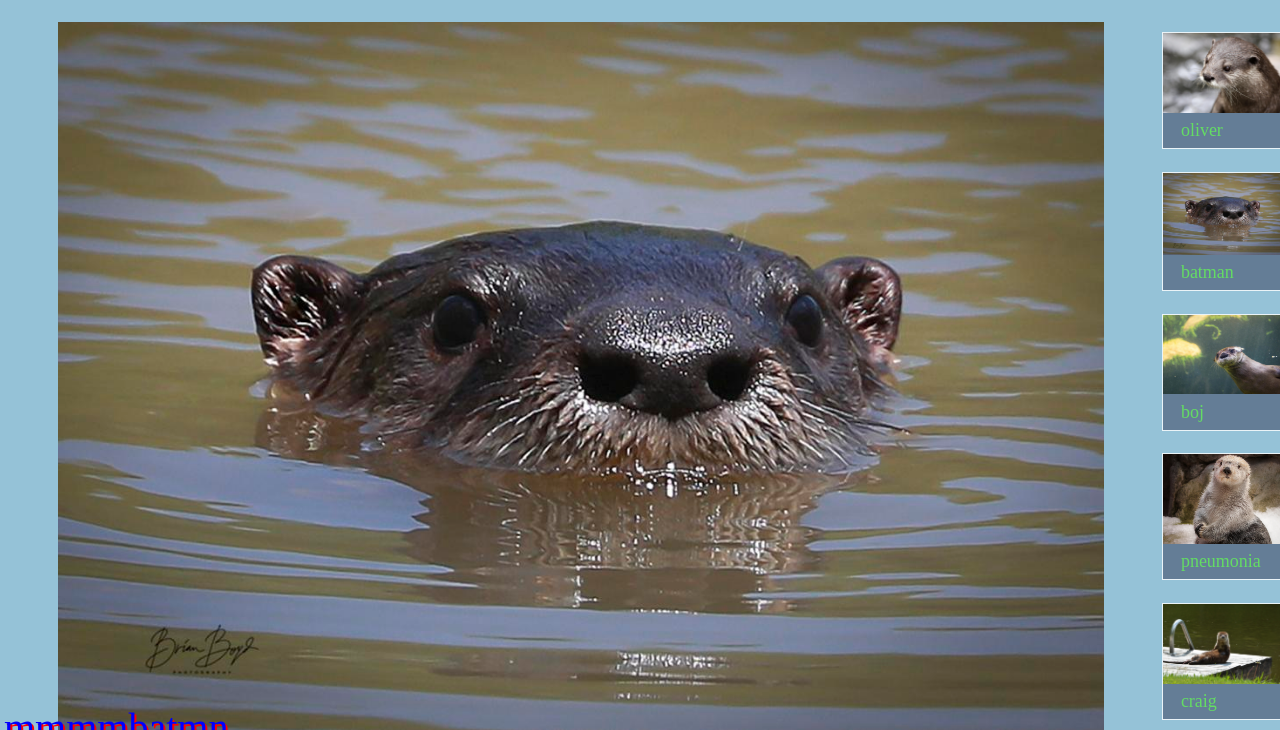
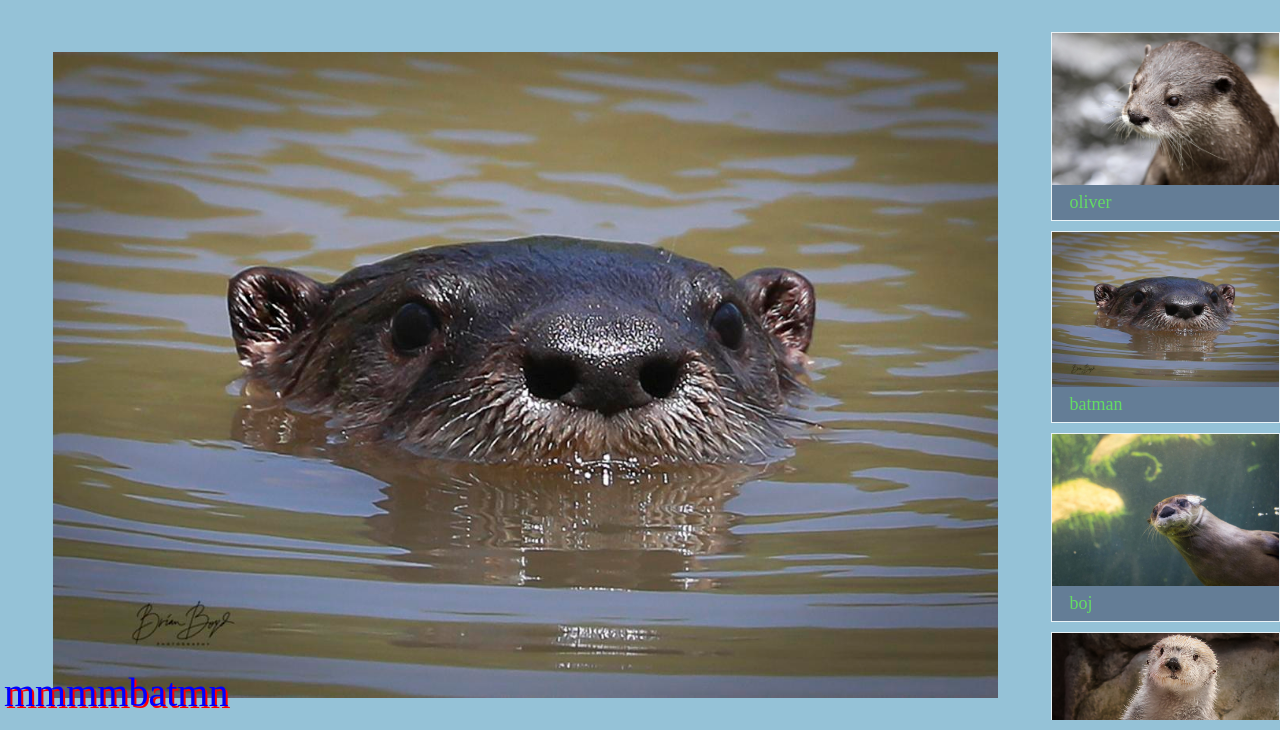
Before and after one commit to ElvisVM/ottergram, a plain HTML site: page index.html in a window 1280 px wide. Shown: the part 70-800 px from the top of the page. Drawn offline with nearby package versions, Linux system fonts and the light colour scheme.

Commit message:
is works

```diff
--- a/index.html
+++ b/index.html
@@ -2,8 +2,7 @@
 <html lang="en">
 
 <head>
-    <meta charset="UTF-8">
-    <meta http-equiv="X-UA-Compatible" content="IE=edge">
+    <meta charset="utf-8">
     <meta name="viewport" content="width=device-width, initial-scale=1">
     <title>ottergram</title>
     <link rel="stylesheet" href="https://cdnjs.cloudflare.com/ajax/libs/normalize/8.0.1/normalize.min.css">
--- a/stylesheets/styles.css
+++ b/stylesheets/styles.css
@@ -4,26 +4,6 @@
     font-weight: normal;
     src: url('fonts/helvetica-compressed-5871d14b6903a.otf');
     src: url('fonts/Helvetica.ttf') format('truetype');
-}
-
-@media all and (min-width: 768px) {
-    .main-content{
-        flex-direction: row;
-        overflow: hidden;
-    }
-
-    .thumbnail-list{
-        flex-direction: column;
-        order: 0;
-    }
-
-    .thumbnail-item{
-        max-width: 260px;
-    }
-
-    .thumbnail-item + .thumbnail-item{
-        margin-top: 10px;
-    }
 }
 
 a[href="#"]{
@@ -44,7 +24,7 @@ body{
 .main-content{
     flex: 1 1 auto;
     display: flex;
-
+    flex-direction: column;
 }
 
 .thumbnail-image {
@@ -66,6 +46,7 @@ body{
     justify-content: space-between;
     list-style: none;
     order: 2;
+    flex-direction: row;
 
     overflow-x: auto;
     padding: 0;
@@ -117,3 +98,23 @@ html, body {
     left: 4px;
     text-shadow: rgb(100%, 0%, 0%) 2px 2px 0px;
 }
+
+@media all and (min-width: 768px) {
+    .main-content{
+        flex-direction: row;
+        overflow: hidden;
+    }
+
+    .thumbnail-list{
+        flex-direction: column;
+        order: 2;
+    }
+
+    .thumbnail-item{
+        max-width: 260px;
+    }
+
+    .thumbnail-item + .thumbnail-item{
+        margin-top: 10px;
+    }
+}
```
